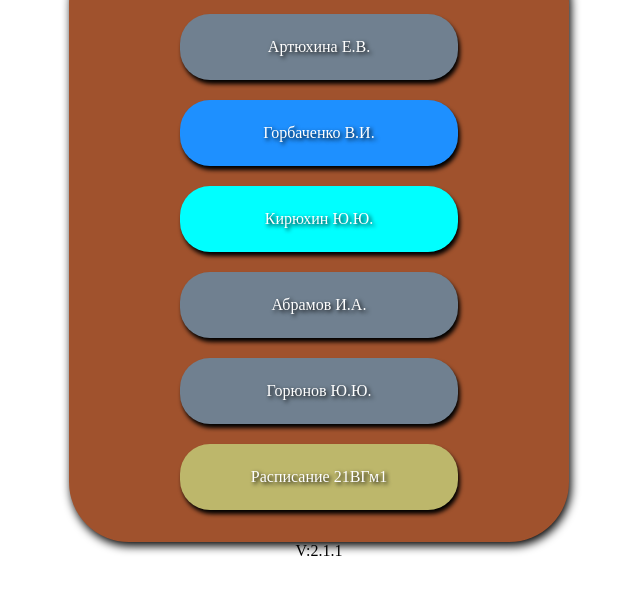
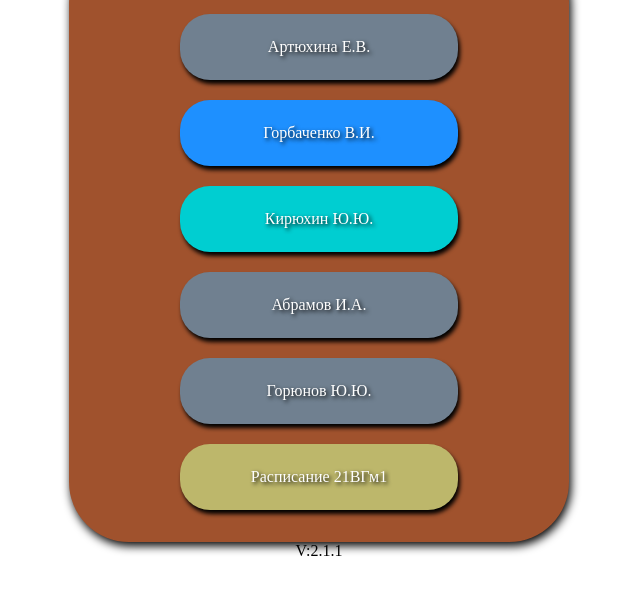
Before and after one commit to ToraSidorow/21VGm, a plain HTML site: page index.html in a window 1280 px wide. Shown: the part 79-674 px from the top of the page, without its empty margins (321-961 px from the left). Drawn offline with Linux system fonts and the light colour scheme.

Commit message:
Update index.html

```diff
--- a/index.html
+++ b/index.html
@@ -71,7 +71,7 @@ content = "width=530">
     margin-bottom: 20px;
     width: 30%;
     display: inline-block; /* Строчно-блочный элемент */
-    background: #00FFFF; /* цвет фона */
+    background: #00CED1; /* цвет фона */
     color: #fff; /* Белый цвет текста */
     padding: 1.5rem 4rem; /* Поля вокруг текста */
     text-decoration: none; /* Убираем подчёркивание */
```
